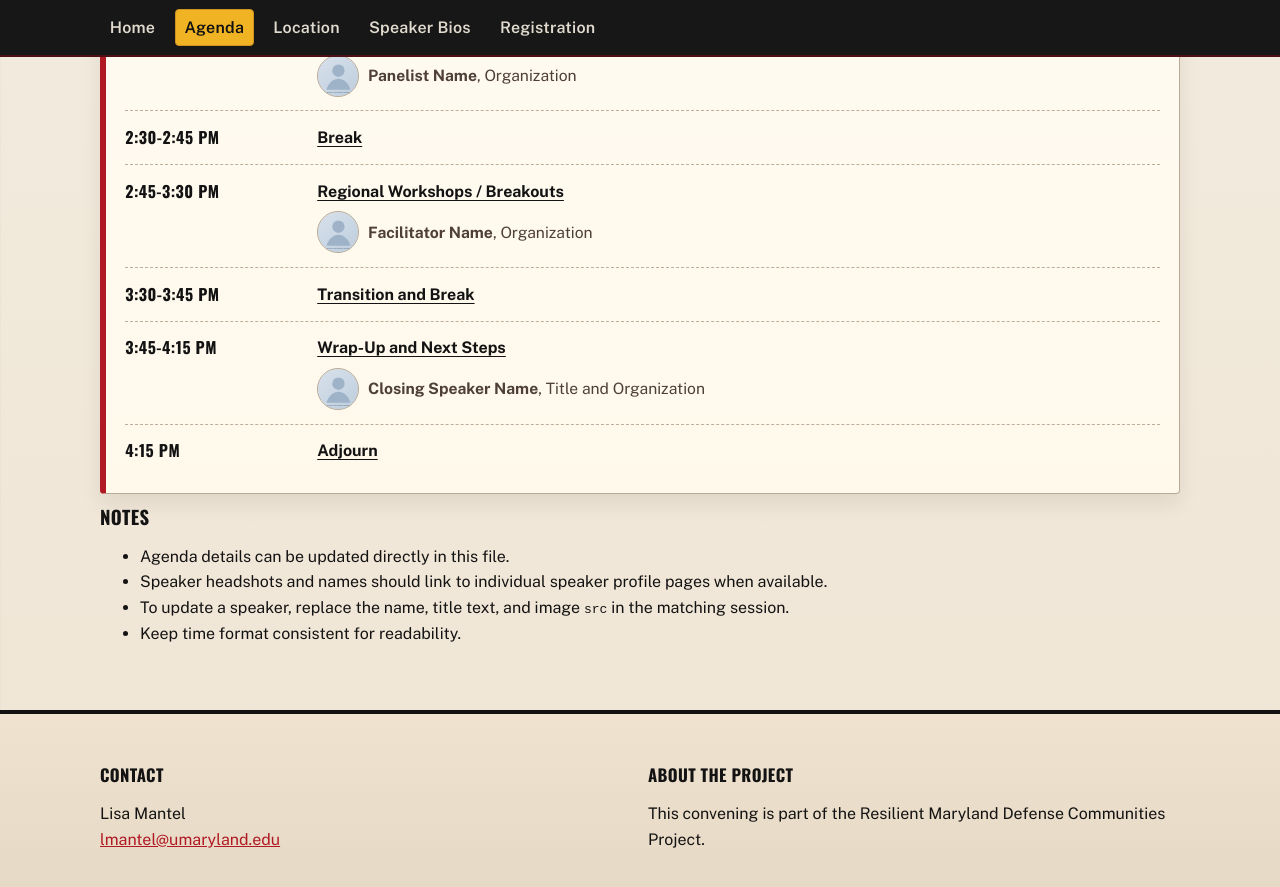
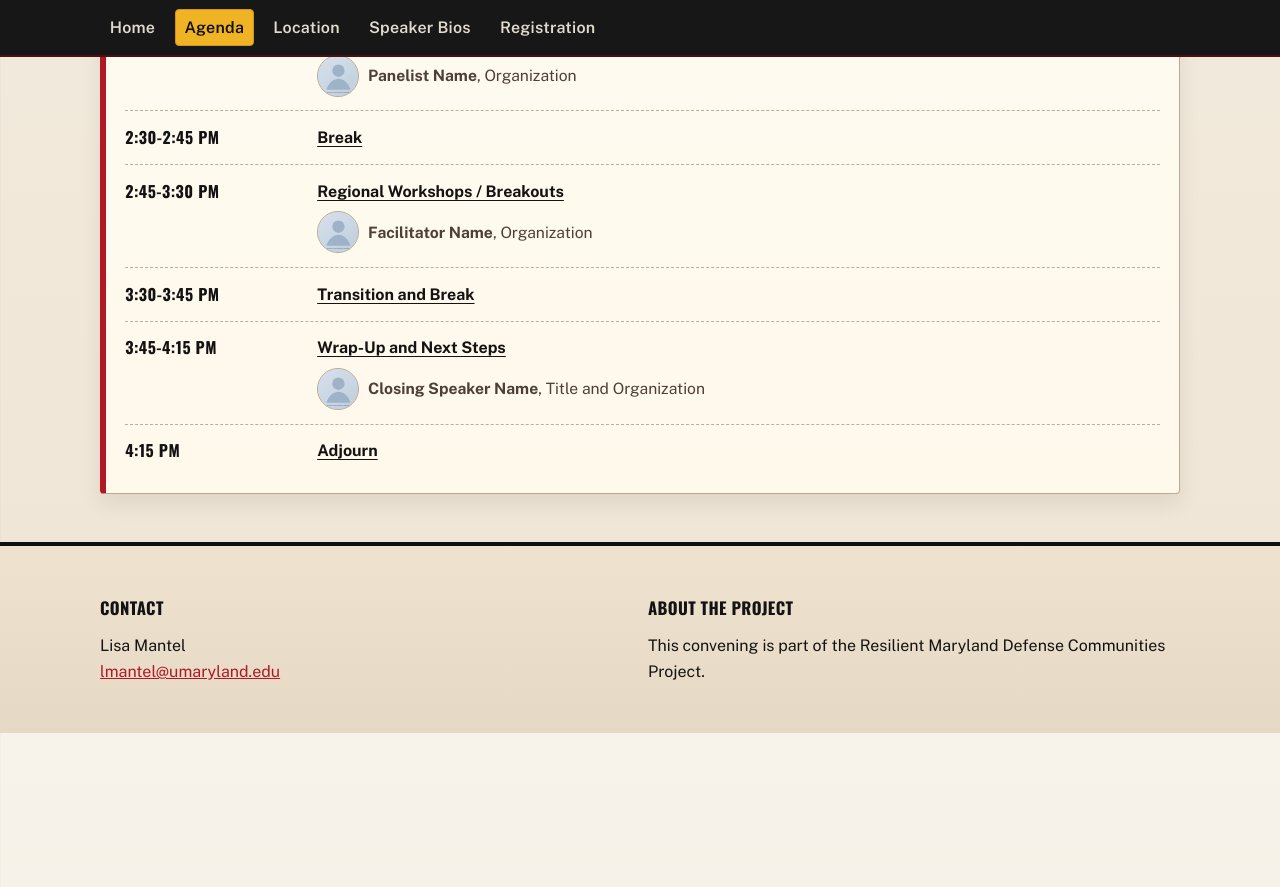
Before and after one commit to christophersw/convening_website, a Jekyll site: the page built from agenda.md, in a window 1280 px wide and 900 px high, scrolled down 1536 px. Shown: the top 887 px of the window. Built offline with Jekyll 4.4.1, drawn with Linux system fonts in a browser that asks for light colours; after the commit the page ends 2269 px from its top, so only the background shows below that.

Commit message:
Remove notes section from agenda.md for cleaner presentation

```diff
--- a/agenda.md
+++ b/agenda.md
@@ -154,10 +154,3 @@ permalink: /agenda/
     </li>
   </ul>
 </div>
-
-### Notes
-
-- Agenda details can be updated directly in this file.
-- Speaker headshots and names should link to individual speaker profile pages when available.
-- To update a speaker, replace the name, title text, and image `src` in the matching session.
-- Keep time format consistent for readability.
```
